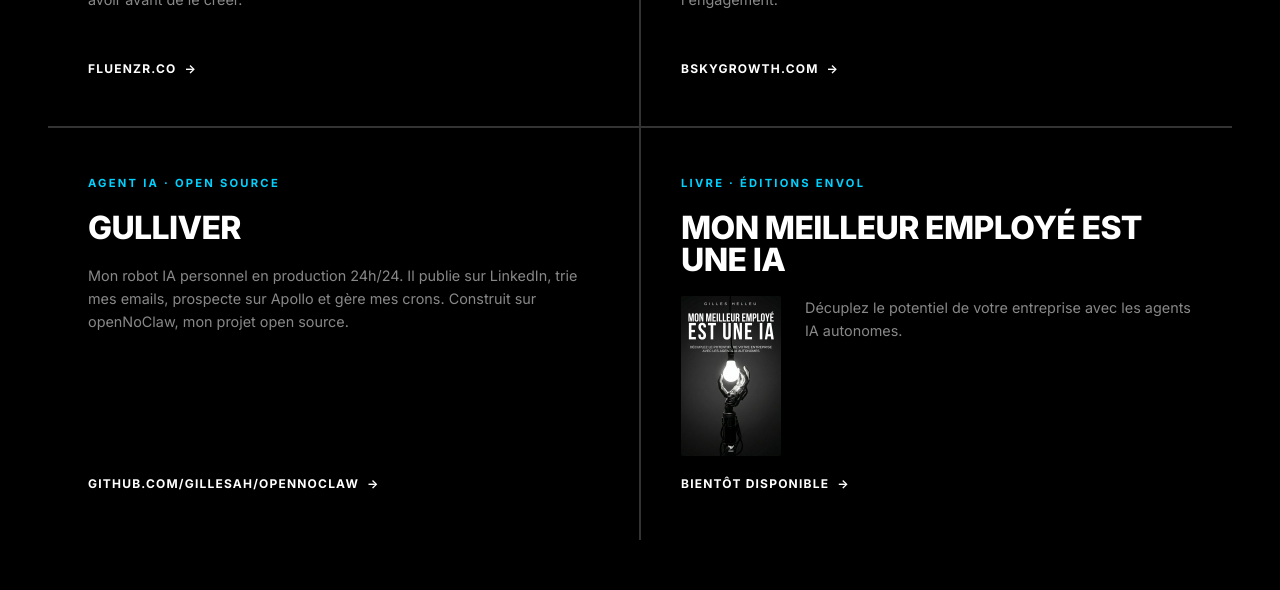
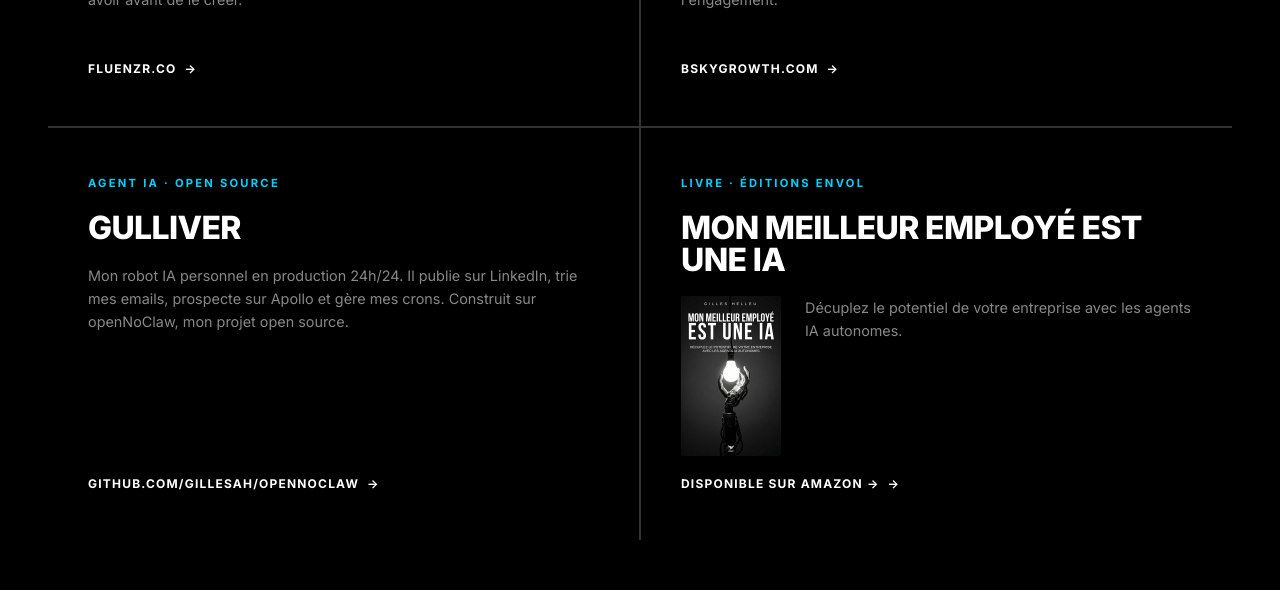
Before and after one commit to gillesah/gilleshelleu, a Nuxt app: page / in a window 1280 px wide. Shown: the part 1280-1870 px from the top of the page. Built offline with nearby package versions, Linux system fonts and the light colour scheme.

Commit message:
feat: lien Amazon sur la carte livre (sorti)

```diff
--- a/pages/index.vue
+++ b/pages/index.vue
@@ -63,15 +63,15 @@
           <p>Mon robot IA personnel en production 24h/24. Il publie sur LinkedIn, trie mes emails, prospecte sur Apollo et gère mes crons. Construit sur openNoClaw, mon projet open source.</p>
           <span class="project-link">github.com/gillesah/openNoClaw</span>
         </a>
-        <div class="project-card">
+        <a href="https://amzn.eu/d/0cnclRgz" target="_blank" rel="noopener" class="project-card">
           <span class="project-tag">Livre · Éditions Envol</span>
           <h3>Mon meilleur employé est une IA</h3>
           <div class="book-card-content">
             <img :src="bookCoverSrc" alt="Couverture du livre" class="book-cover-img" />
             <p>Décuplez le potentiel de votre entreprise avec les agents IA autonomes.</p>
           </div>
-          <span class="project-link">Bientôt disponible</span>
-        </div>
+          <span class="project-link">Disponible sur Amazon →</span>
+        </a>
       </div>
     </section>
 
@@ -182,7 +182,7 @@ async function submitForm() {
 
 useSeoMeta({
   title: 'Gilles Helleu — Entrepreneur, IA & Fondateur de FluenzR',
-  description: 'L\'IA libère votre temps. Je vous montre comment. Fondateur de FluenzR et BskyGrowth, auteur en cours.',
+  description: 'L\'IA libère votre temps. Je vous montre comment. Fondateur de FluenzR et BskyGrowth, auteur de "Mon meilleur employé est une IA".',
   ogTitle: 'Gilles Helleu — L\'IA libère votre temps.',
   ogDescription: 'Des outils concrets, des workflows réels. Ce que j\'applique moi-même dans mes projets.',
 })
```
